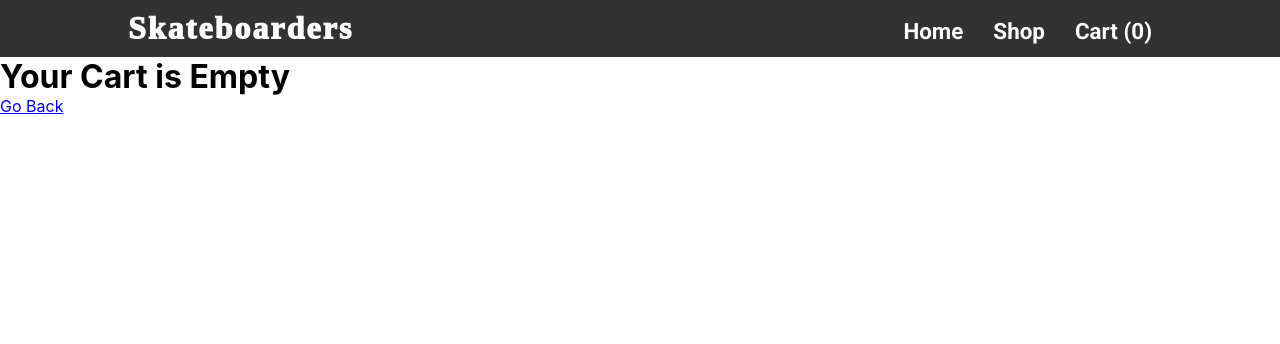
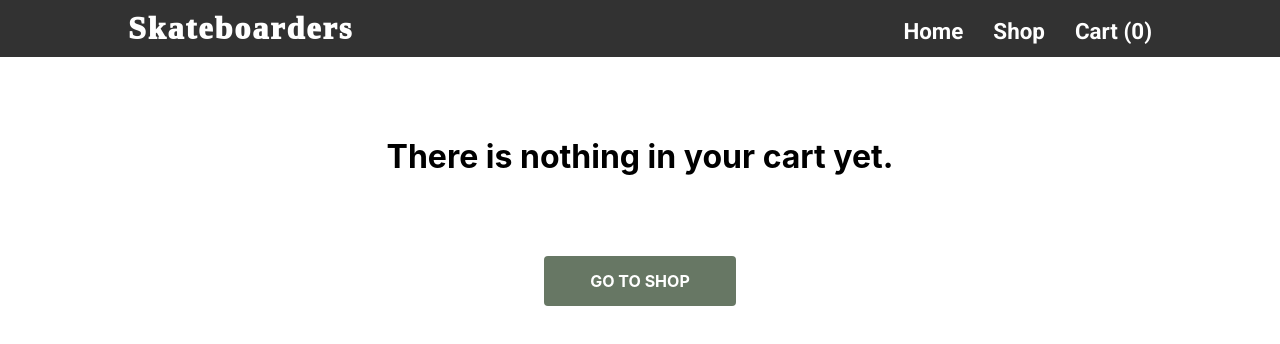
Before and after one commit to ZaidKhan144/shopping-cart, a React (Create React App) app in the folder skateboard/: page /cart in a window 1280 px wide. Shown: the top 344 px of the page. Built offline with nearby package versions, Linux system fonts and the light colour scheme; a web font is replaced by a local one.

Commit message:
EmptyCart

```diff
--- a/skateboard/src/components/Cart/Cart.js
+++ b/skateboard/src/components/Cart/Cart.js
@@ -2,7 +2,7 @@ import { ParentContainer,
         Product,
         Price,
         QTY,
-        Remove, DaddyCart, CartItemsHeading, CartStructure, CartItems, OrderSummary, PlusSign, MinusSign, RemoveIcon } from './CartStyles'
+        Remove, DaddyCart, CartItemsHeading, CartStructure, CartItems, OrderSummary, PlusSign, MinusSign, RemoveIcon, EmptyCart } from './CartStyles'
 import { Link } from "react-router-dom"
 
 const Cart = ({addItemInCart, shoppingCart, removeItem}) => {
@@ -59,10 +59,10 @@ const Cart = ({addItemInCart, shoppingCart, removeItem}) => {
                 </OrderSummary>
             </ParentContainer>
 
-            :  <div className="emptyCart">
-                <h1>Your Cart is Empty</h1>
-                <Link to="/shop">Go Back</Link>
-            </div>
+            :  <EmptyCart>
+                    <h1>There is nothing in your cart yet.</h1>
+                    <Link to="/shop">Go to shop</Link>
+                </EmptyCart>
        }
 
        </div>
--- a/skateboard/src/components/Cart/CartStyles.jsx
+++ b/skateboard/src/components/Cart/CartStyles.jsx
@@ -142,3 +142,24 @@ export const Remove = styled.div`
             margin: auto;
         }
 `
+
+export const EmptyCart = styled.div`
+        width: 50%;
+        margin: 0 auto;
+        margin-top: 80px;
+        text-align: center;
+
+        & a{
+            display: block;
+            text-decoration: none;
+            text-transform: uppercase;
+            background-color: #677764;
+            color: #fff;
+            padding: 15px;
+            text-align: center;
+            border-radius: 4px;
+            font-weight: bold;
+            width: 30%;
+            margin: 80px auto;
+        }
+`
```
Also changed, not shown: 1 other file (tests, documents, lock files or other folders).
